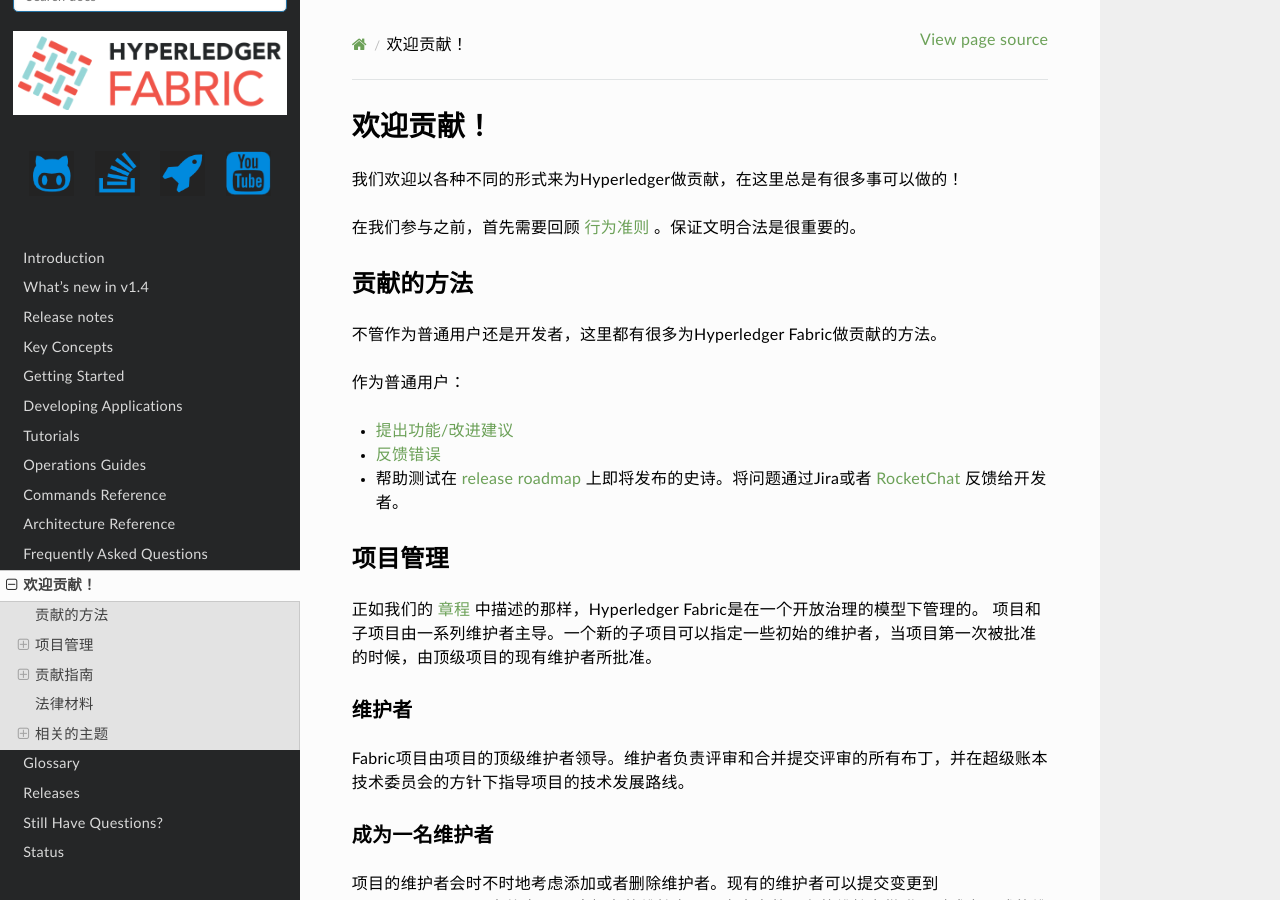
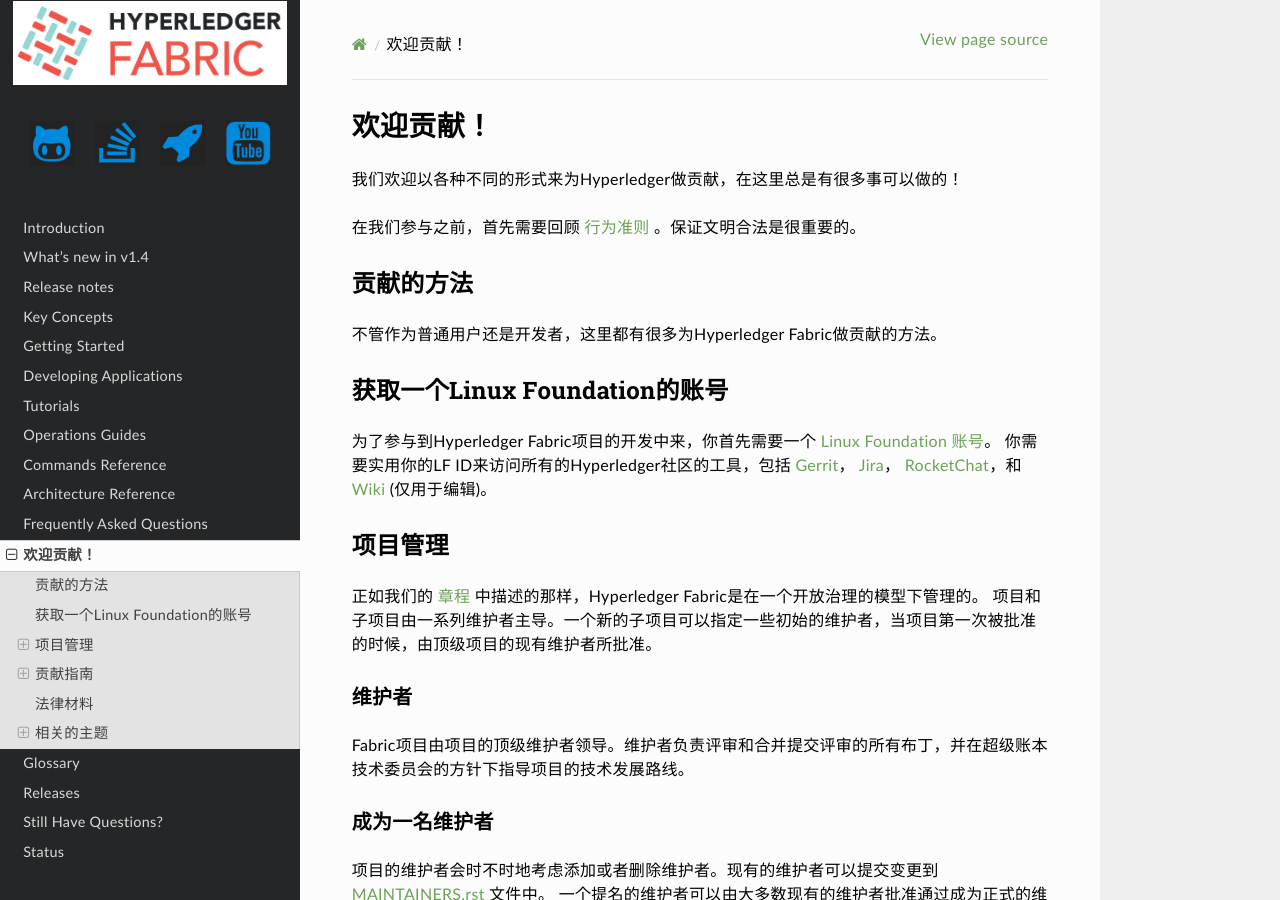
Before and after one commit to TopJohn/fabric-docs-cn, a Sphinx documentation site: the page built from docs/source/CONTRIBUTING.rst, in a window 1280 px wide and 900 px high. Built offline with Sphinx 7.4.7 and the Read the Docs theme 2.0.0, drawn with Linux system fonts in a browser that asks for light colours; formulas are drawn with MathJax 3; pages that are not in the unit, such as notebooks, are missing from menus.

Commit message:
contribution

```diff
--- a/docs/source/CONTRIBUTING.rst
+++ b/docs/source/CONTRIBUTING.rst
@@ -11,16 +11,18 @@
 ------------------
 不管作为普通用户还是开发者，这里都有很多为Hyperledger Fabric做贡献的方法。
 
-作为普通用户：
 
-- `提出功能/改进建议`_
-- `反馈错误`_
-- 帮助测试在
-  `release roadmap <https://jira.hyperledger.org/secure/Dashboard.jspa?selectPageId=10104>`_
-  上即将发布的史诗。将问题通过Jira或者
-  `RocketChat <https://chat.hyperledger.org>`_
-  反馈给开发者。
 
+获取一个Linux Foundation的账号
+----------------------------------
+
+为了参与到Hyperledger Fabric项目的开发中来，你首先需要一个 :doc:`Linux Foundation
+账号 <Gerrit/lf-account>`。
+你需要实用你的LF ID来访问所有的Hyperledger社区的工具，包括
+`Gerrit <https://gerrit.hyperledger.org>`__，
+`Jira <https://jira.hyperledger.org>`__，
+`RocketChat <https://chat.hyperledger.org/>`__，和
+`Wiki <https://wiki.hyperledger.org/start>`__ (仅用于编辑)。
 
 项目管理
 ------------------
```
